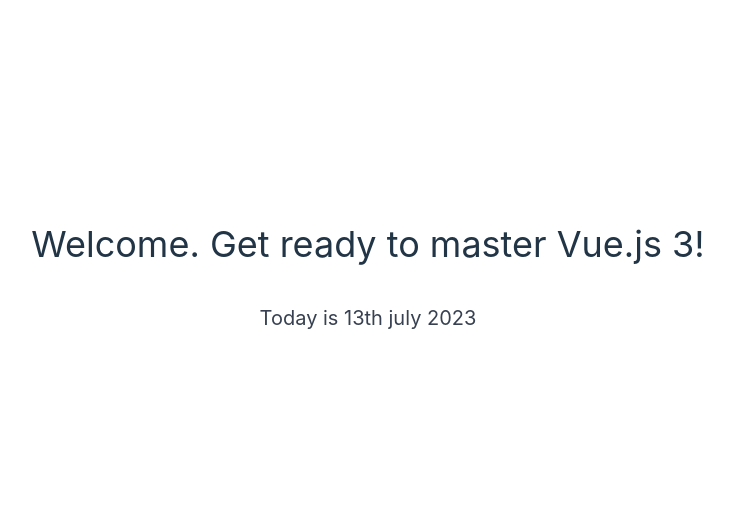
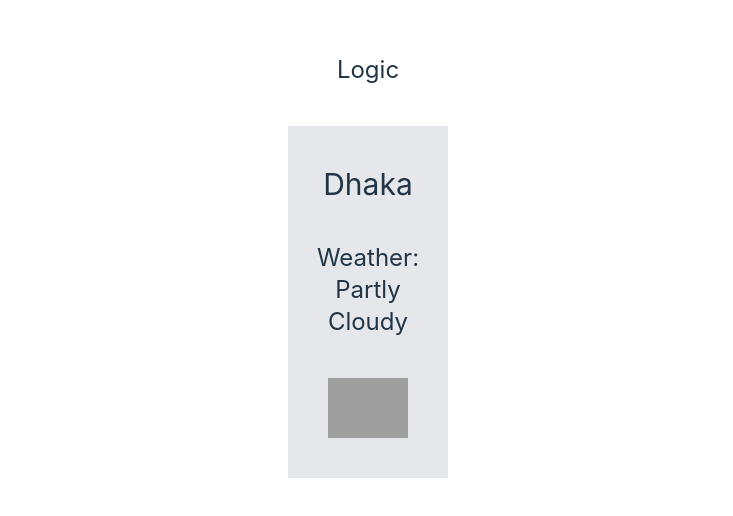
Before and after one commit to Aminulislam88/Vuejs_Basic, a Vue app: page / in a window 1280 px wide. Shown: the part 154-670 px from the top of the page, without its empty margins (272-1005 px from the left). Built offline with nearby package versions, Linux system fonts and the light colour scheme; grey boxes are pictures that could not be loaded.

Commit message:
1st logic done

```diff
--- a/index.html
+++ b/index.html
@@ -9,6 +9,7 @@
   </head>
   <body>
     <div id="app"></div>
+
     <script type="module" src="/src/main.js"></script>
   </body>
 </html>
--- a/src/App.vue
+++ b/src/App.vue
@@ -1,50 +1,23 @@
 <script setup>
-import {data} from './Data/data.js'
-// const messeage="Welcome. Get ready to master Vue.js 3!"
-// const date="30th June, 2023"
-// const data={
-// messeage: "Welcome. Get ready to master Vue.js 3!",
-//     date: "13th july 2023",
-//     value:[1,2,3,4]
-// }
-
-//
-// const arrdata=[
-//   {
-//     messeage: "Welcome. Get ready to master Vue.js 3!",
-//     date: "13th july 2023",
-//   },
-//   {
-//     value:[1,2,3,4]
-//   }
-//
-// ]
-
-// function getDate(){
-//   return "7th july 2023"
-// }
-// function oddOrEven(n){
-//   if (n%2==0){
-//     return "Even"
-//   }
-//   return "odd"
-// }
-// function letDate(){
-//   const date=new Date();
-//   return date.toDateString();
-// }
-// const number=15
+const location="Dhaka"
+const weather="pc"
 </script>
 
 <template>
-<div class="container mx-auto flex items-center justify-center min-h-screen flex-col">
-  <h1 class="text-4xl">{{data.messeage}}</h1>
-<!--  <h2 class="mt-10 text-xl text-gray-700">Today is <span>{{date}}</span></h2>-->
-  <h2 class="mt-10 text-xl text-gray-700">Today is <span>{{data.date}}</span></h2>
-<!--  <h2 class="mt-10 text-xl text-gray-700">Number is <span> {{oddOrEven(5)}}</span></h2>-->
-<!--  <h2 class="mt-10 text-xl text-gray-700">{{number}}  is {{number%2==0 ? "even" : "odd"}}</h2>-->
-<!--  <h2 class="mt-10 text-xl text-gray-700">Today is <span>{{arrdata[1].value[2]}}</span></h2>-->
-</div>
+ <section class="container mx-auto flex items-center flex-col">
+        <h1 class="text-center text-2xl py-10">Logic</h1>
+        <div class="w-1/3 bg-gray-200 p-10 flex items-center flex-col space-y-10">
+            <h1 class="text-3xl">{{location}}</h1>
+            <h2 class="text-2xl" v-if="weather=='t'">Weather: thunderstrom</h2>
+            <h2 class="text-2xl" v-else-if="weather=='pc'">Weather: Partly Cloudy</h2>
+            <h2 class="text-2xl" v-else-if="weather=='s'">Weather: Sunny</h2>
+            <h2 class="text-2xl" v-else-if="weather=='r'">Weather: Rainy</h2>
+            <img v-if="weather=='s'" src="https://creazilla-store.fra1.digitaloceanspaces.com/icons/7911203/weather-icon-md.png" alt="">
+            <img v-else-if="weather=='pc'" src="https://creazilla-store.fra1.digitaloceanspaces.com/icons/7912718/weather-icon-md.png" alt="">
+            <img v-else-if="weather=='r'" src="https://creazilla-store.fra1.digitaloceanspaces.com/icons/7913380/weather-icon-md.png" alt="">
+            <img v-else-if="weather=='t'" src="https://creazilla-store.fra1.digitaloceanspaces.com/icons/7912589/weather-icon-md.png" alt="">
+        </div>
+    </section>
 </template>
 
 <style scoped>
--- a/src/Data/data.js
+++ /dev/null
@@ -1,7 +0,0 @@
-const data={
-    messeage: "Welcome. Get ready to master Vue.js 3!",
-    date: "13th july 2023",
-    value:[1,2,3,4]
-}
-
-export {data}
--- /dev/null
+++ b/tailwind.config.js
@@ -0,0 +1,8 @@
+/** @type {import('tailwindcss').Config} */
+export default {
+  content: [],
+  theme: {
+    extend: {},
+  },
+  plugins: [],
+}
```
